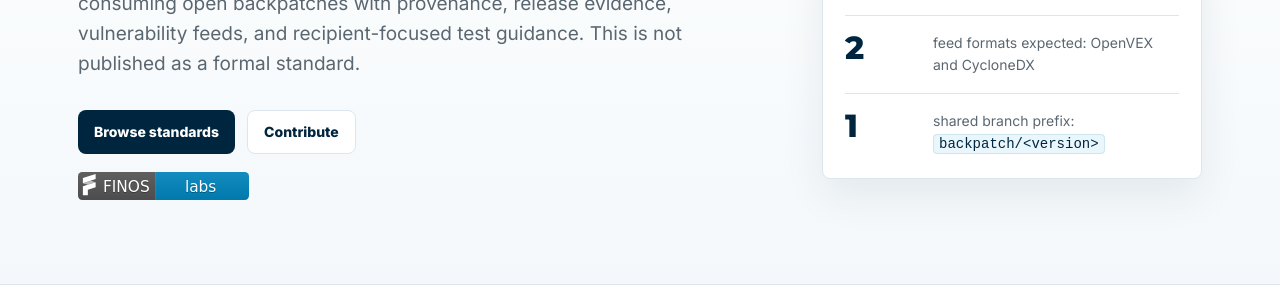
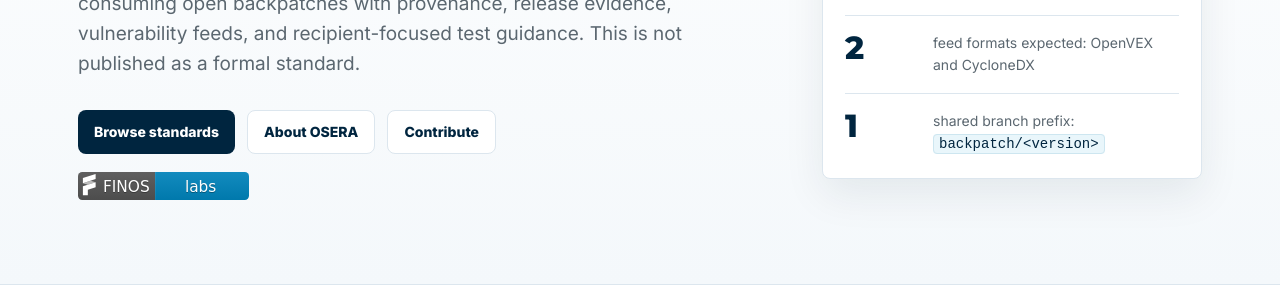
Before and after one commit to finos-osera/patching-standards, a Jekyll site: the page built from docs/index.md, in a window 1280 px wide. Shown: the part 438-738 px from the top of the page. Built offline with Jekyll 4.4.1, drawn with Linux system fonts in a browser that asks for light colours.

Commit message:
Link OSERA branding to OSERA site
Update the header brand so the OSERA logo links to https://osera.finos.org while the Patching Standards text still links back to the standards site root.

Add an About OSERA hero call-to-action pointing to https://osera.finos.org and preserve header spacing with a grouped brand wrapper.

Validation: ran actionlint on the Pages workflow and git diff --check.

```diff
--- a/docs/_layouts/default.html
+++ b/docs/_layouts/default.html
@@ -13,10 +13,12 @@
 <body>
   <header class="site-header">
     <div class="wrap nav-wrap">
-      <a class="brand" href="{{ site.baseurl }}/">
-        <img class="brand-logo" src="{{ site.baseurl }}/assets/osera-horizontal-color.svg" alt="OSERA">
-        <span class="brand-title">Patching Standards</span>
-      </a>
+      <div class="brand">
+        <a href="https://osera.finos.org" target="_blank" rel="noopener" aria-label="OSERA">
+          <img class="brand-logo" src="{{ site.baseurl }}/assets/osera-horizontal-color.svg" alt="OSERA">
+        </a>
+        <a class="brand-title" href="{{ site.baseurl }}/">Patching Standards</a>
+      </div>
       <nav aria-label="Primary navigation">
         <a href="{{ site.baseurl }}/#standards">Standards</a>
         <a href="{{ site.baseurl }}/examples/">Examples</a>
--- a/docs/_layouts/index.html
+++ b/docs/_layouts/index.html
@@ -9,6 +9,7 @@
       <p class="hero-subtitle">A provisional FINOS OSERA evaluation draft for producing, publishing, and consuming open backpatches with provenance, release evidence, vulnerability feeds, and recipient-focused test guidance. This is not published as a formal standard.</p>
       <div class="hero-actions">
         <a class="button primary" href="#standards">Browse standards</a>
+        <a class="button secondary" href="https://osera.finos.org" target="_blank" rel="noopener">About OSERA</a>
         <a class="button secondary" href="{{ site.baseurl }}/governance/">Contribute</a>
       </div>
       <a class="labs-badge" href="https://community.finos.org/docs/governance/lifecycle-stages/labs" target="_blank" rel="noopener" aria-label="FINOS Labs lifecycle stage">
--- a/docs/style.css
+++ b/docs/style.css
@@ -55,6 +55,7 @@
   color: var(--navy);
   text-decoration: none;
 }
+.brand a { text-decoration: none; }
 .brand-logo { width: 96px; height: auto; display: block; }
 .brand-title {
   color: var(--muted);
```
